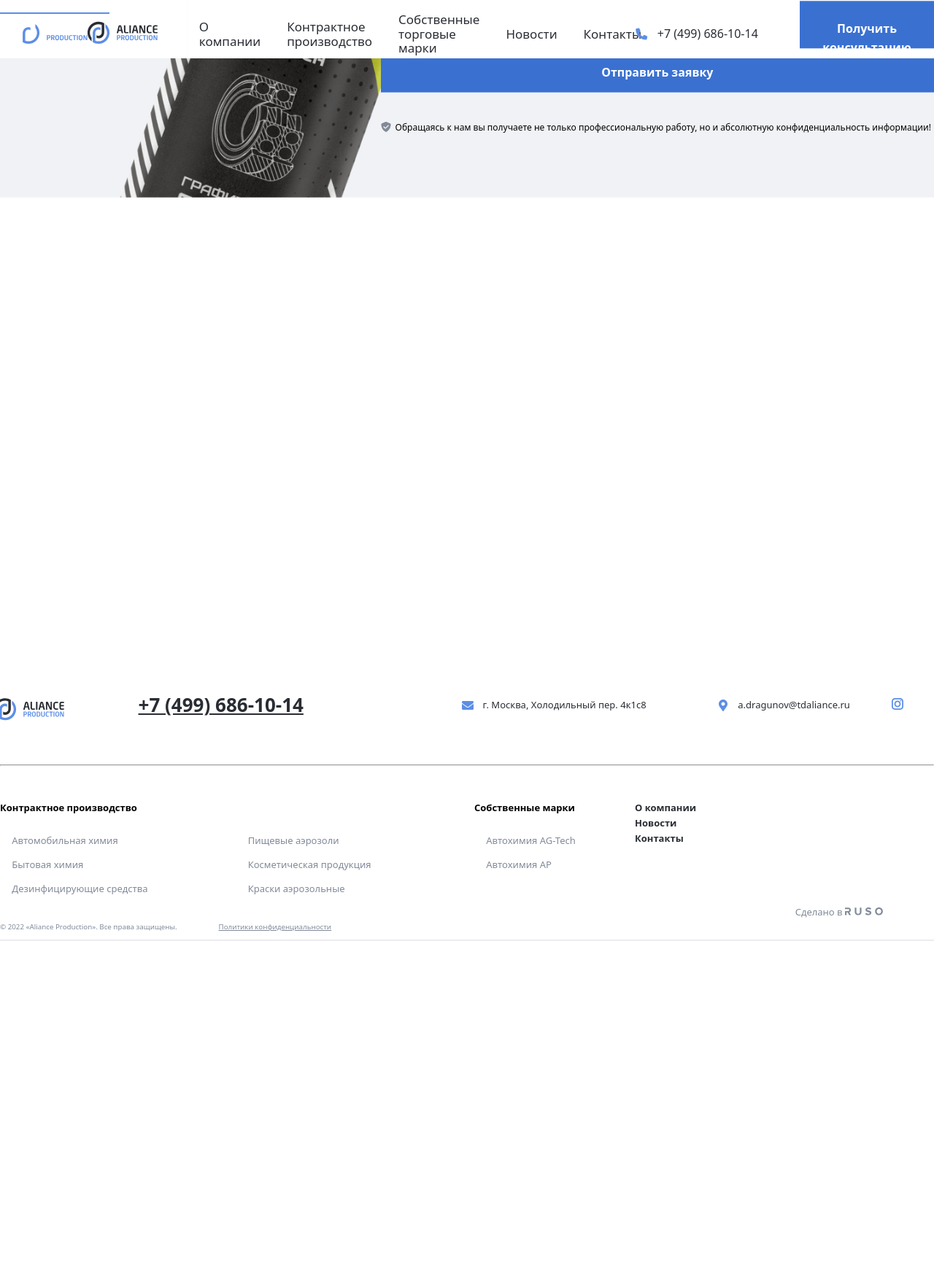
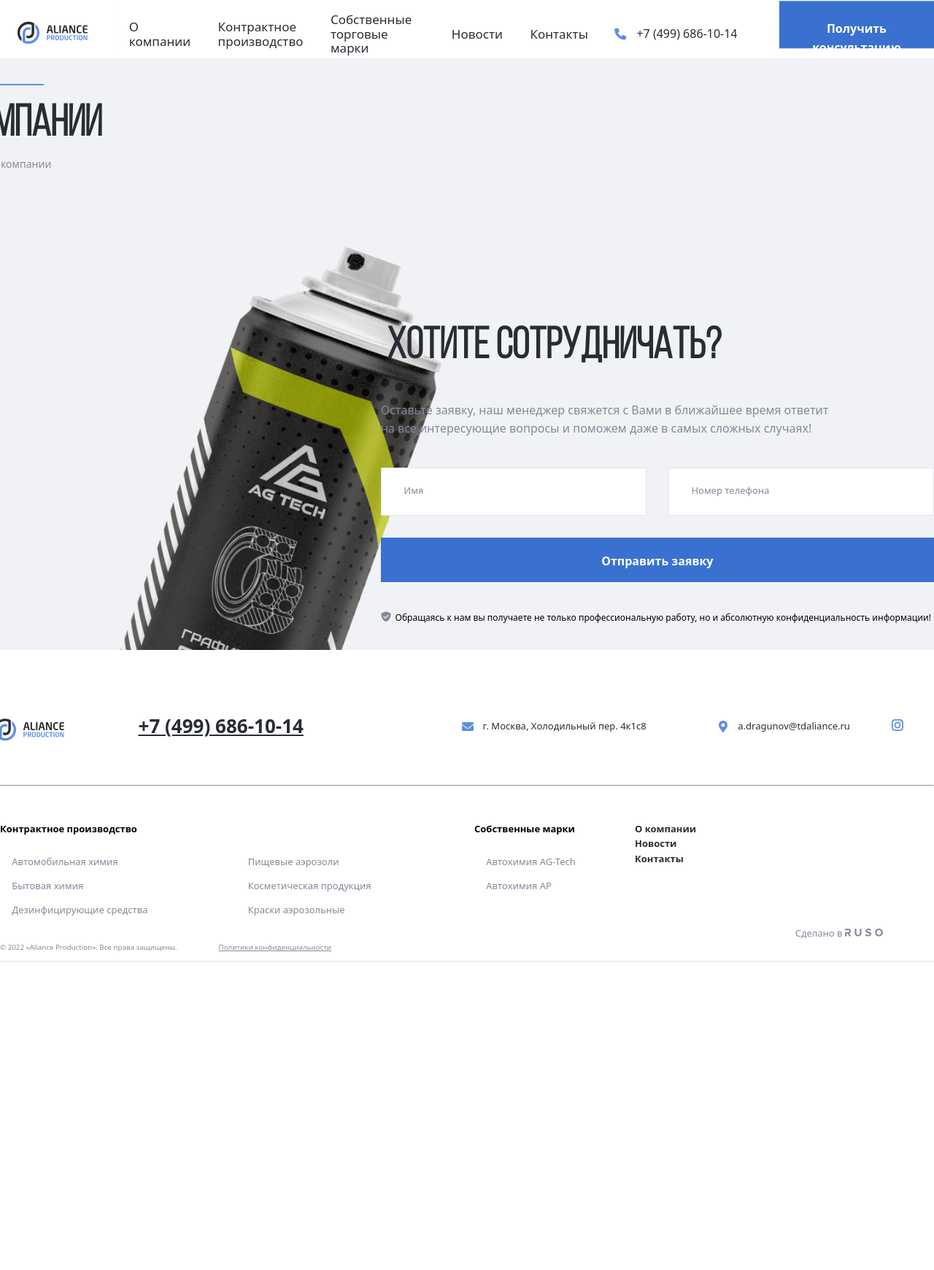
Before and after one commit to 0hz0-code/Aliance-project, a PHP site: page /about.html in a window 1280 px wide; the page is wider, and only the part inside the window is pictured. Shown: that part at 73% size. Before the commit the page ends 1290 px from the top of that part, so only its background shows below. Run offline with PHP 8.4, Linux system fonts and the light colour scheme; some web fonts are replaced.

Commit message:
Add files via upload

```diff
--- a/css/style.css
+++ b/css/style.css
@@ -51,9 +51,54 @@ body {
     height: 91.2px;
 }
 
+.logo-dark {
+    display: none;
+}
+
+.navbar-light .logo-light {
+    display: none;
+}
+.navbar-light .logo-dark {
+    display: block;
+}
+
+.navbar-scroll {
+    height: 4.5rem;
+}
+
 .phone-icon {
     fill: rgb(92, 142, 230);
 }
+
+.page-header {
+    background-color: #F0F2F5;
+    padding: 60px 0;
+    text-align: left;
+    position: relative;
+    transform: translate(0px, 20px);
+  }
+
+.page-header .seporator {
+    transform: translate(0px, -20px);
+}
+
+.page-header .container {
+    transform: translate(-90px, 15px);
+}
+
+  .page-title {
+    font-family: "Bebas Neue Book";
+    font-size: 60px;
+    line-height: 120%;
+    color: rgb(41, 45, 51);
+    margin-bottom: 10px;
+  }
+
+  .breadcrumb {
+    font-size: 14px;
+    color: #8b8b8b;
+  }
+
 
 .logo-svg {
     width: 140px;
@@ -725,10 +770,12 @@ body {
 
 .section-cta {
     position: relative;
-    padding-top: 100px;
-    margin-top: 150px;
-    padding-bottom: 100px;
-}
+    padding-top: 150px;
+    margin-top: 100px;
+    padding-bottom: 0px;
+    transform: translateY(-850px);
+}
+
 
 .cta-from-wrapper {
     display: flex;
@@ -737,7 +784,9 @@ body {
 
 .cta-form {
     max-width: 840px;
-}
+    transform: translate(0px, -50px);
+}
+
 
 .cta-form-text {
     font-style: normal;
@@ -978,7 +1027,7 @@ body {
 }
 
 .footer {
-    transform: translate(0, -750px);
+    transform: translate(0px, -800px);
 }
 
 .modal {
@@ -1065,6 +1114,17 @@ body {
     margin-bottom: 24px;
 }
 
+.cta-page {
+    position: relative;
+    padding-top: 150px;
+    margin-top: 100px;
+    padding-bottom: 0px;
+    transform: translateY(520px);
+}
+
+.footer-page {
+    transform: translate(0px, -300px);
+}
 
 @media (max-width: 1920px) {
     .navbar {
```
